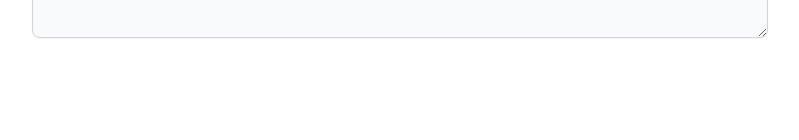
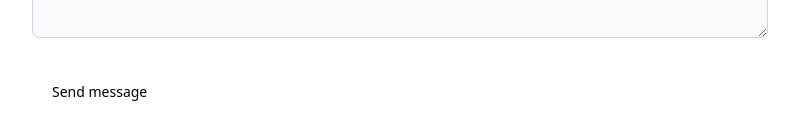
Before and after one commit to David-mwas/healthteche-nnovators-front, a React (Create React App) app: page / in a window 1280 px wide. Shown: the part 1187-1327 px from the top of the page, without its empty margins (240-1039 px from the left). Built offline with nearby package versions, Linux system fonts and the light colour scheme.

Commit message:
Changed button text color to black

```diff
--- a/src/components/form.js
+++ b/src/components/form.js
@@ -213,7 +213,7 @@ const Form = () => {
             </div>
             <button
               type="submit"
-              class="py-3 px-5 text-black text-sm font-medium text-center text-white rounded-lg bg-white sm:w-fit hover:bg-primary-800 focus:ring-4 focus:outline-none focus:ring-primary-300 dark:bg-primary-600 dark:hover:bg-primary-700 dark:focus:ring-primary-800"
+              class="py-3 px-5 text-black text-sm font-medium text-center   rounded-lg bg-white sm:w-fit hover:bg-primary-800 focus:ring-4 focus:outline-none focus:ring-primary-300 dark:bg-primary-600 dark:hover:bg-primary-700 dark:focus:ring-primary-800"
             >
               Send message
             </button>
```
